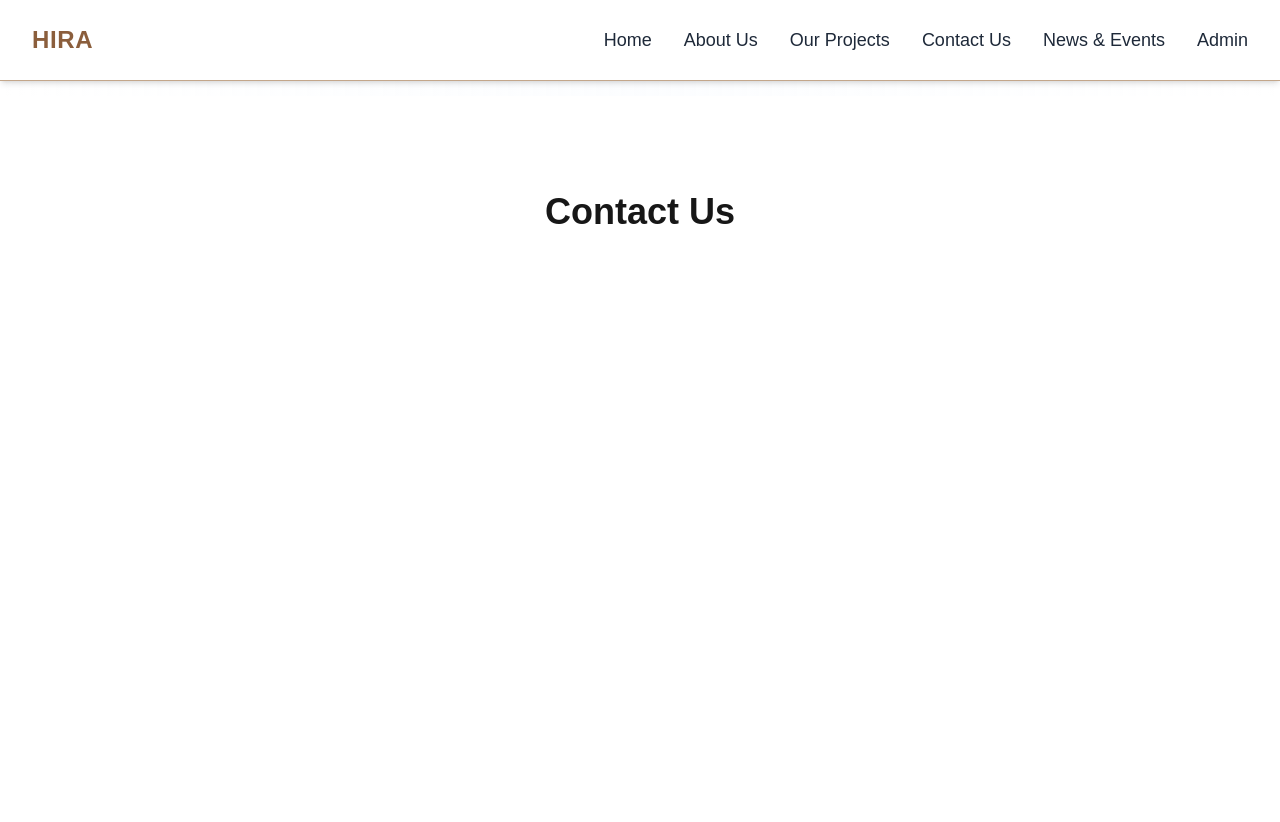
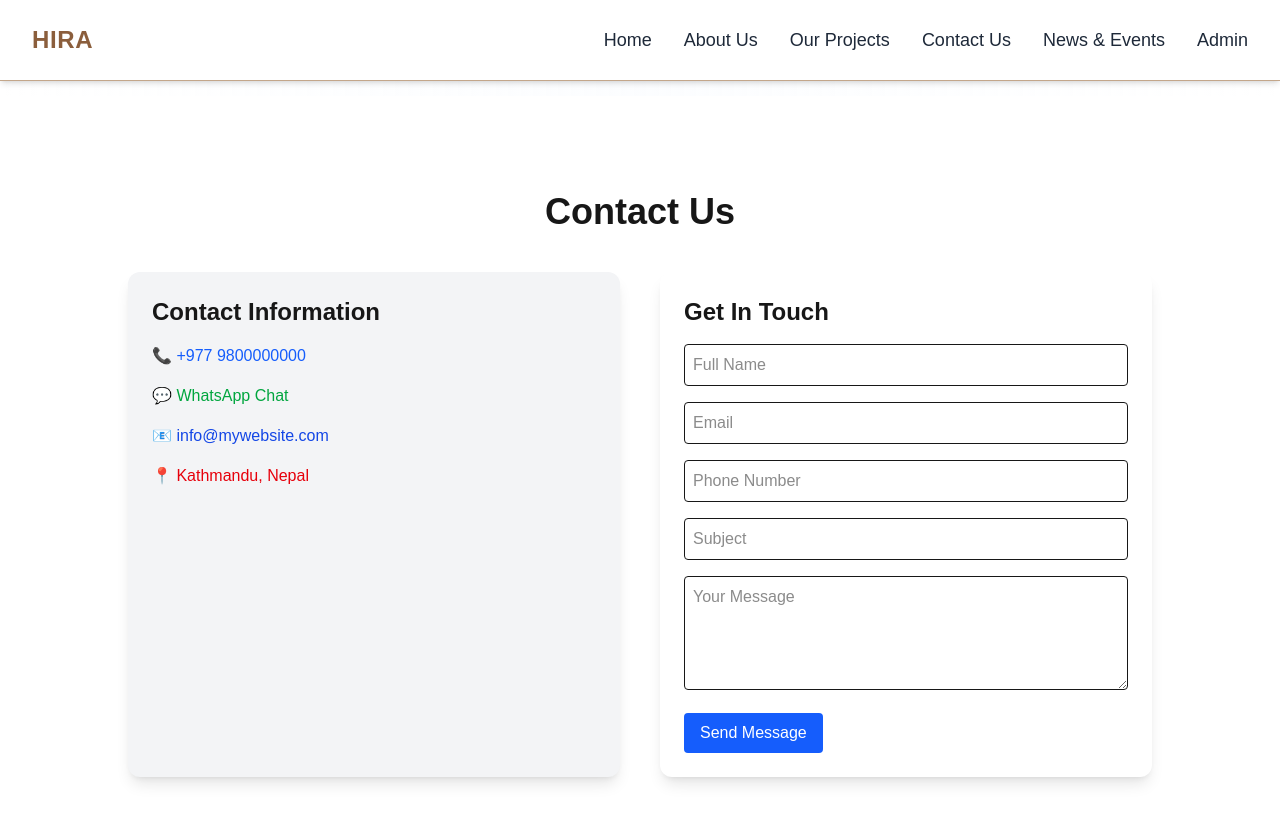
Before and after one commit to DipakRaut11/hira, a Next.js app: page /contact-us in a window 1280 px wide. Shown: the top 822 px of the page. Built offline with nearby package versions, Linux system fonts and the light colour scheme.

Commit message:
feat: build Contact Us page

```diff
--- a/app/contact-us/page.tsx
+++ b/app/contact-us/page.tsx
@@ -7,8 +7,8 @@ export default function ContactPage() {
       <h1 className="text-4xl font-bold text-center mb-10">Contact Us</h1>
 
       <div className="grid grid-cols-1 md:grid-cols-2 gap-10 max-w-5xl mx-auto">
-        {/* <ContactInfo />
-        <ContactForm /> */}
+        <ContactInfo />
+        <ContactForm />
       </div>
     </main>
   );
```
